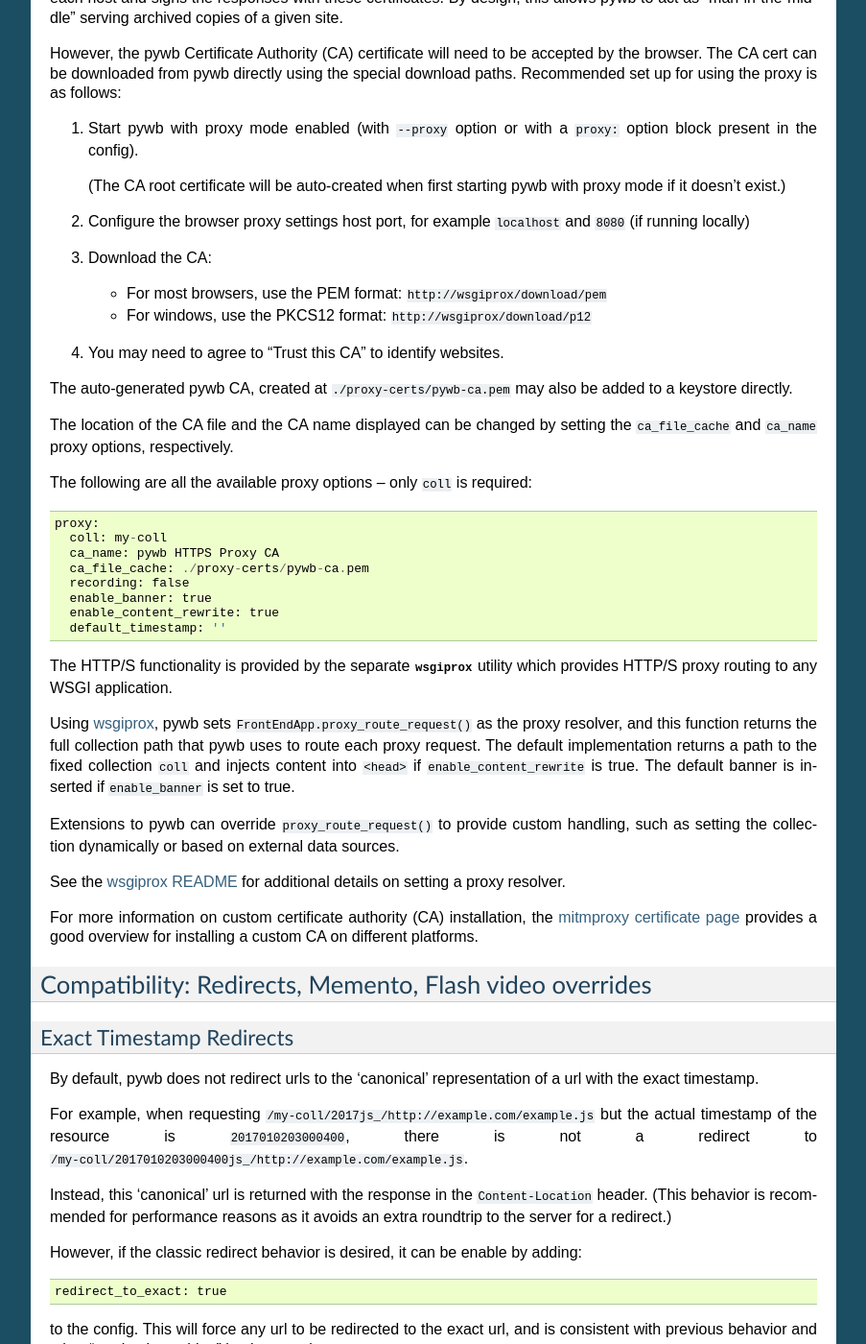
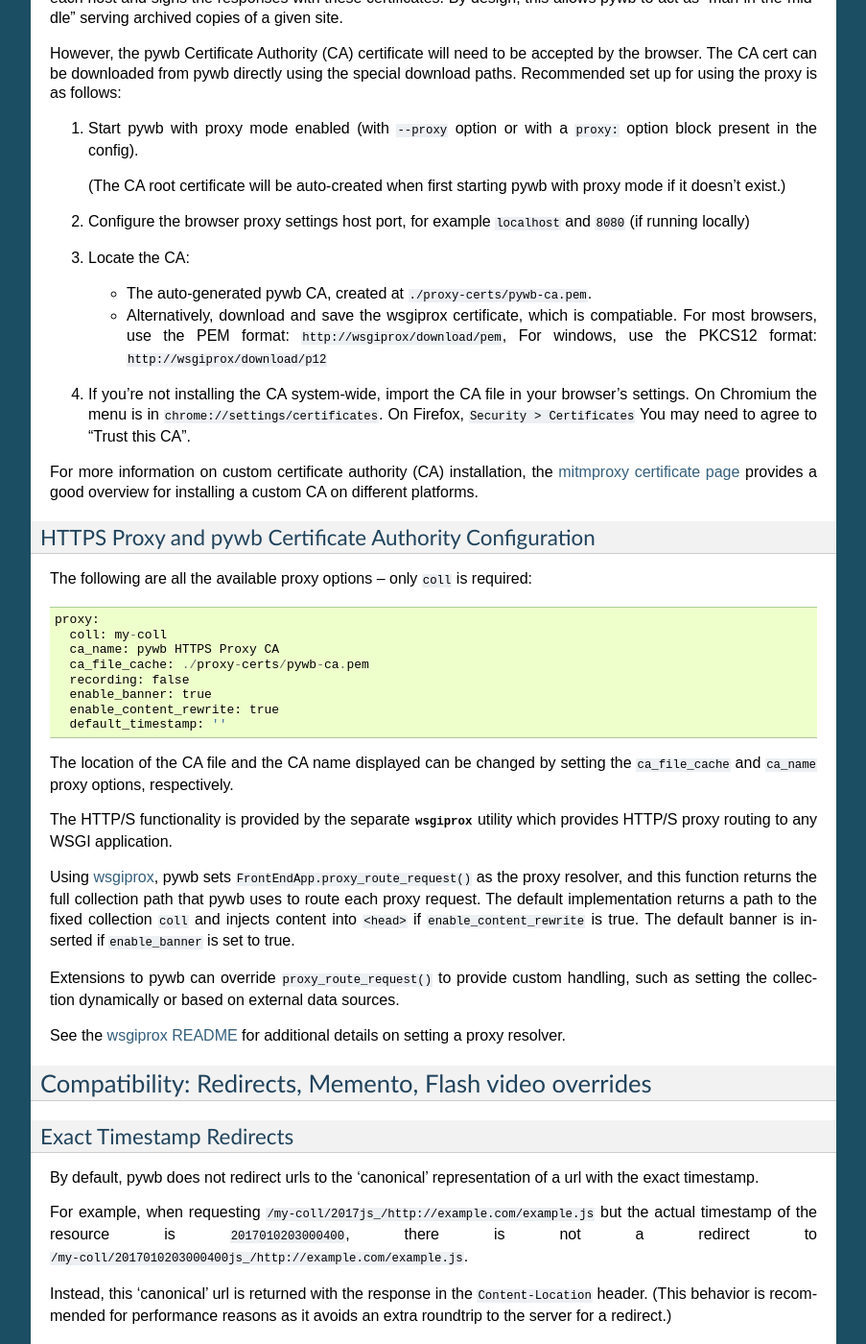
Before and after one commit to webrecorder/pywb, a Sphinx documentation site: the page built from docs/manual/configuring.rst, in a window 1280 px wide and 1400 px high, scrolled down 10038 px. Shown: the whole window at 96% size, without its empty margins (198-1101 px from the left). Built offline with Sphinx 7.4.7, drawn with Linux system fonts in a browser that asks for light colours; pages that are not in the unit, such as notebooks, are missing from menus; some of the changed text lies outside the part shown.

Commit message:
Update configuring.rst

```diff
--- a/docs/manual/configuring.rst
+++ b/docs/manual/configuring.rst
@@ -549,17 +549,18 @@
 
 2. Configure the browser proxy settings host port, for example ``localhost`` and ``8080`` (if running locally)
 
-3. Download the CA:
+3. Locate the CA:
 
-   * For most browsers, use the PEM format: ``http://wsgiprox/download/pem``
+   * The auto-generated pywb CA, created at ``./proxy-certs/pywb-ca.pem``.
 
-   * For windows, use the PKCS12 format: ``http://wsgiprox/download/p12``
+   * Alternatively, download and save the wsgiprox certificate, which is compatiable. For most browsers, use the PEM format: ``http://wsgiprox/download/pem``, For windows, use the PKCS12 format: ``http://wsgiprox/download/p12``
 
-4. You may need to agree to "Trust this CA" to identify websites.
+4. If you're not installing the CA system-wide, import the CA file in your browser's settings. On Chromium the menu is in ``chrome://settings/certificates``. On Firefox, ``Security > Certificates`` You may need to agree to "Trust this CA".
 
-The auto-generated pywb CA, created at ``./proxy-certs/pywb-ca.pem`` may also be added to a keystore directly.
+For more information on custom certificate authority (CA) installation, the `mitmproxy certificate page <https://docs.mitmproxy.org/stable/concepts-certificates/#installing-the-mitmproxy-ca-certificate-manually>`_ provides a good overview for installing a custom CA on different platforms.
 
-The location of the CA file and the CA name displayed can be changed by setting the  ``ca_file_cache`` and ``ca_name`` proxy options, respectively.
+HTTPS Proxy and pywb Certificate Authority Configuration
+^^^^^^^^^^^^^^^^^^^^^^^^^^^^^^^^^^^^^^^^^^^^^^^^^^^^^^^^
 
 The following are all the available proxy options -- only ``coll`` is required::
 
@@ -572,6 +573,8 @@
     enable_content_rewrite: true
     default_timestamp: ''
 
+The location of the CA file and the CA name displayed can be changed by setting the  ``ca_file_cache`` and ``ca_name`` proxy options, respectively.
+
 The HTTP/S functionality is provided by the separate :mod:`wsgiprox` utility which provides HTTP/S proxy routing
 to any WSGI application.
 
```
Also changed, not shown: other parts of docs/manual/configuring.rst (+0 -2 lines).
